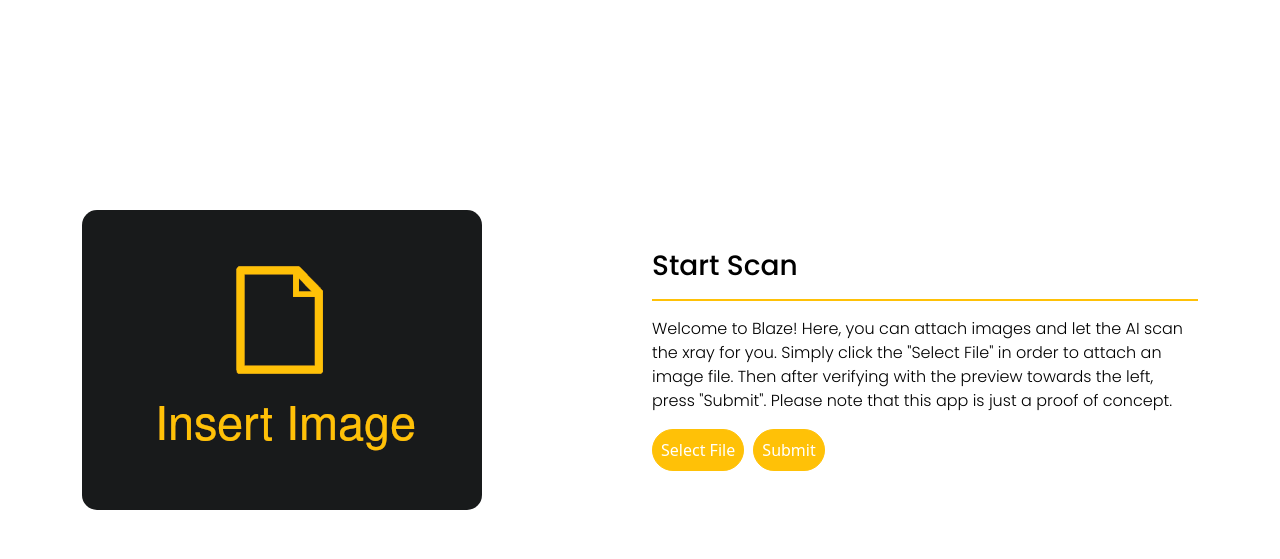
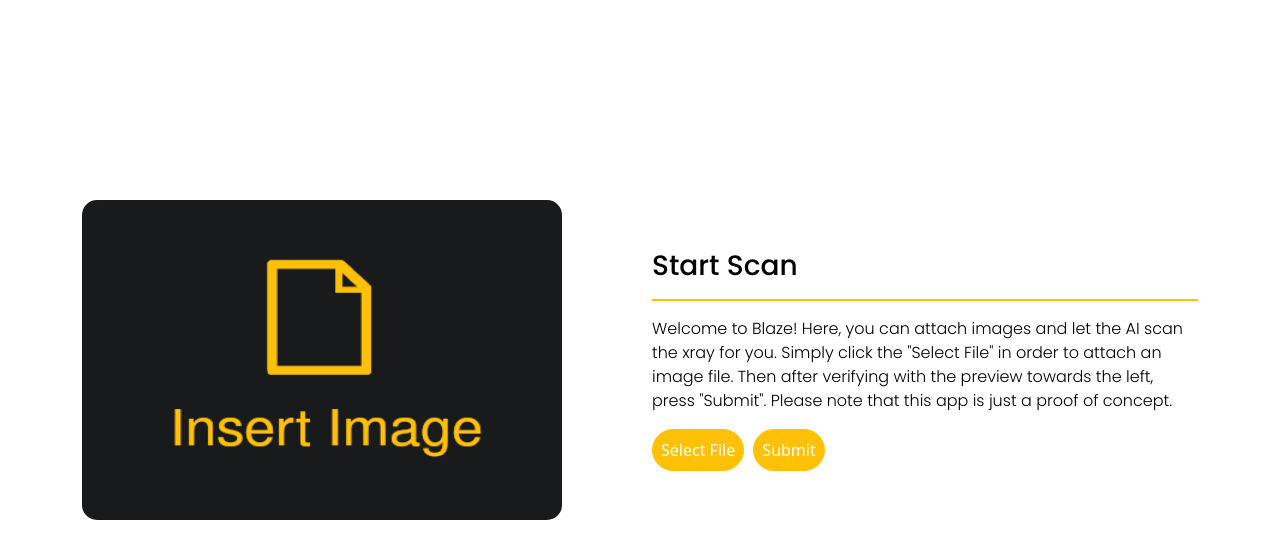
Before and after one commit to SystematicError/chest-xray-ai, a Flask app: page /start-scan in a window 1280 px wide. Shown: the part 56-615 px from the top of the page. Run offline with Flask 2, Linux system fonts and the light colour scheme.

Commit message:
Fix image size for preview

```diff
--- a/static/scan.css
+++ b/static/scan.css
@@ -50,6 +50,8 @@ hr {
 
 img {
     border-radius: 15px;
+    height: 40vh !important;
+    width: 60vh !important;
 }
 
 button, label {
```
